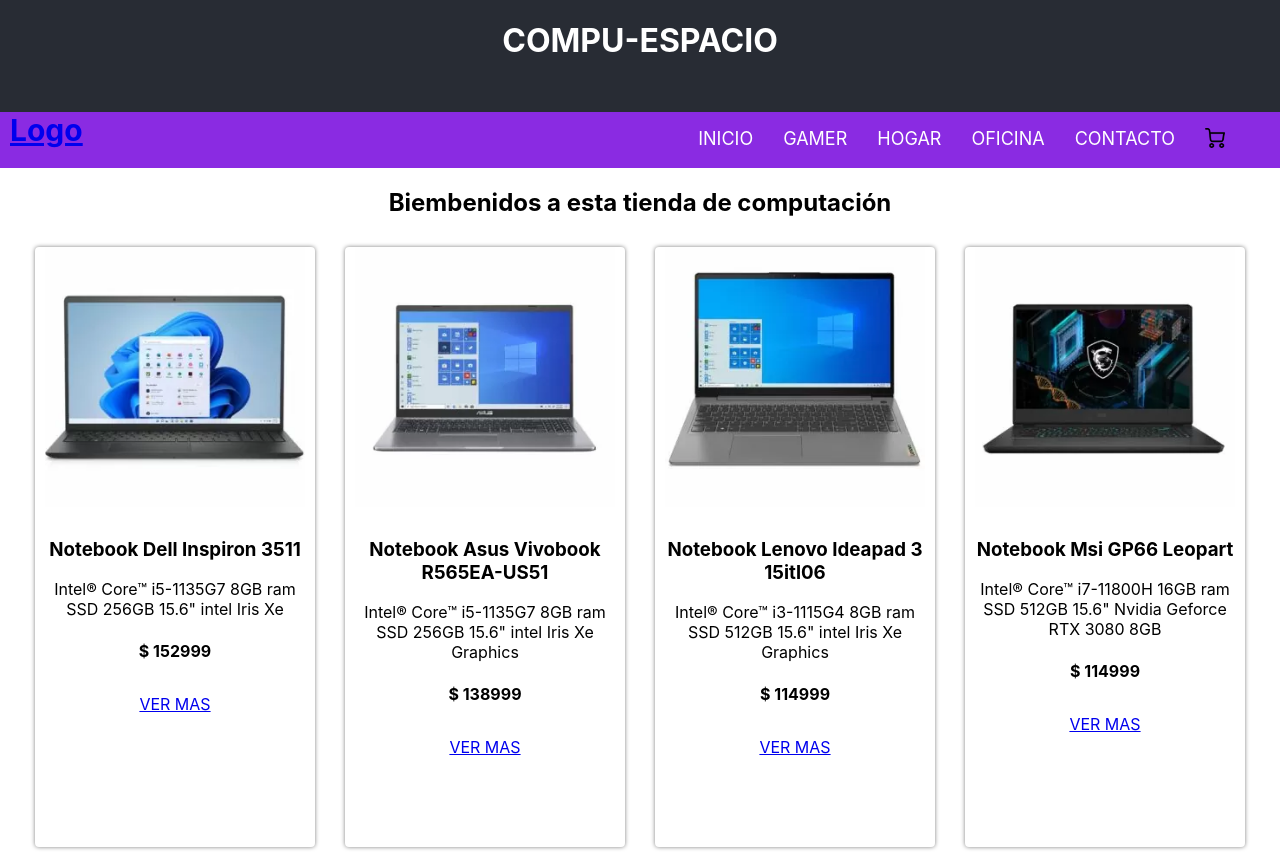
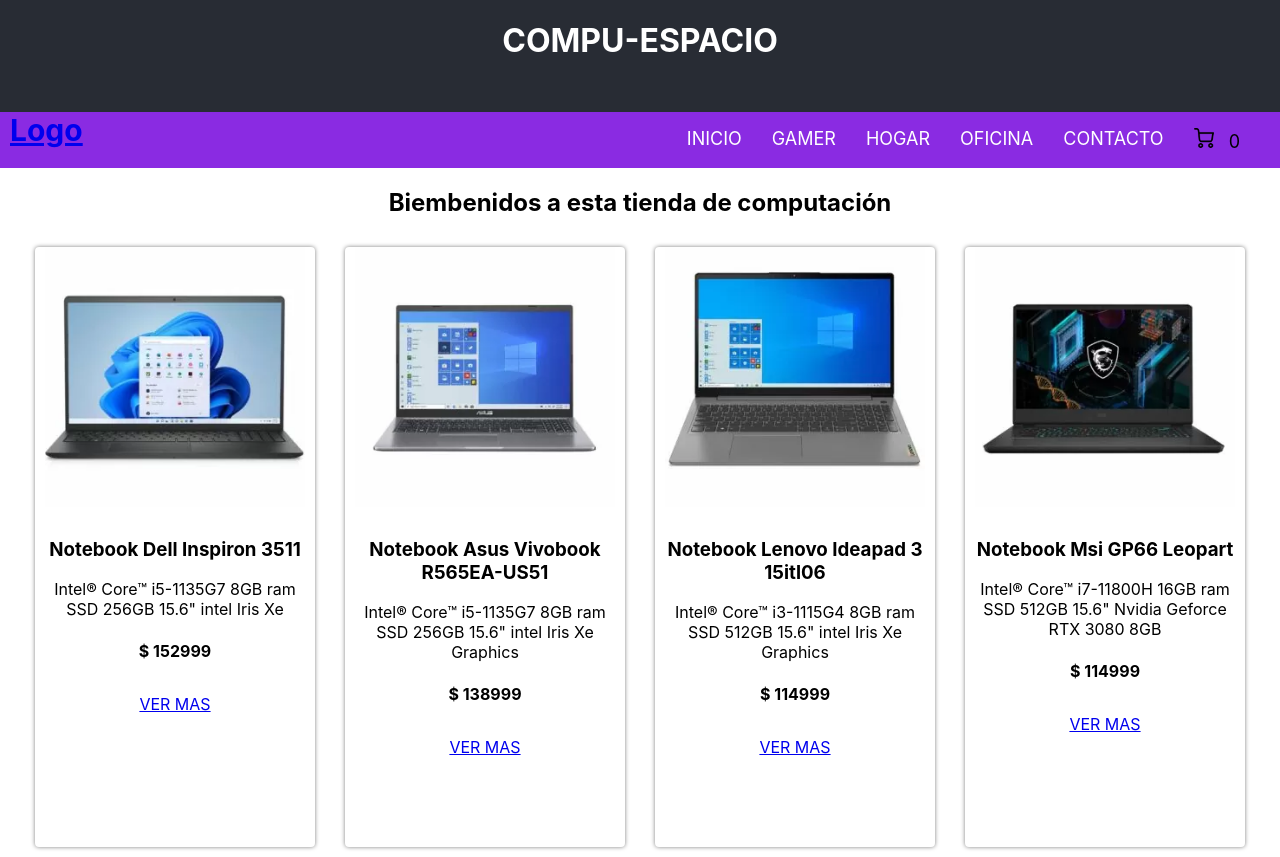
Before and after one commit to CarlosAltamiranoO/InformaticaAltamirano, a React (Create React App) app: page / in a window 1280 px wide. Built offline with nearby package versions, Linux system fonts and the light colour scheme.

Commit message:
se agrego el Context

```diff
--- a/src/App.js
+++ b/src/App.js
@@ -3,6 +3,7 @@
 import NavBar from './components/NabVar/NavBar';
 import ItemListContainer from './components/Product/ItemListContainer.jsx';
 import {BrowserRouter, Routes, Route} from "react-router-dom";
+import CartContextProvider from './context/cartContext';
 
 
 function App() {
@@ -14,6 +15,7 @@
     color: "white"
   };
   return (
+    <CartContextProvider>
       <BrowserRouter>
         <header className="App-header" style = {headerStyle}>
           <h1>COMPU-ESPACIO</h1>
@@ -26,6 +28,7 @@
         <Route path='*' element={<h2>404: Estamos experimentando dificultades tecnicas</h2>}/>
         </Routes>
       </BrowserRouter>
+    </CartContextProvider>
   );
 }
 
--- a/src/components/CartWidget/CartWidget.jsx
+++ b/src/components/CartWidget/CartWidget.jsx
@@ -1,11 +1,15 @@
 import React from 'react'
 import  icono from "./icone-de-panier-noir.png"
 import "./CartWidget.css"
+import {cartContext} from "../../context/cartContext";
+import { useContext } from 'react';
 
 function CartWidget() {
+  const {getItemQty} = useContext(cartContext);
   return (
     <>
-    <a className = "nav_link" href="#"><img src={icono} alt="carrito" /></a>
+    <a className = "nav_link" href="/"><img src={icono} alt="carrito" /></a>
+    <span>{getItemQty()}</span>
     </>
   )
 }
--- a/src/components/ItemCount/ItemCount.jsx
+++ b/src/components/ItemCount/ItemCount.jsx
@@ -3,7 +3,7 @@
 
 export default function ItemCount(props) {
     const [value, setValue] = useState({count: props.initial, stock: props.stock });
-    console.log("Valor inicail: "+props.initial+" stock: "+props.stock );
+    /* console.log("Valor inicail: "+props.initial+" stock: "+props.stock ); */
 
     function onAdd(){
         if(value.stock > 1) setValue({count: value.count + 1, stock: value.stock -1});
--- a/src/components/Product/ItemDetail.jsx
+++ b/src/components/Product/ItemDetail.jsx
@@ -1,13 +1,16 @@
-import React, {useState} from 'react'
+import React, {useContext, useState} from 'react'
 import ItemCount from '../ItemCount/ItemCount';
 import {Link} from "react-router-dom";
+import {cartContext} from "../../context/cartContext";
 
 function ItemDetail(props) {
     const [estadoCompra, setEstadoCompra] = useState(false);
+    const {addItem} = useContext(cartContext);
 
     function handleAdd(count){
-        alert(`agergaste al carrito ${count} producto/s`);
+        alert(`agergaste al carrito ${count} ${props.data.title}`);
         setEstadoCompra(true);
+        addItem(props.data, count);
     }
 
     return (
--- /dev/null
+++ b/src/context/cartContext.jsx
@@ -0,0 +1,39 @@
+import React, { useState, createContext } from "react";
+
+const cartContext = createContext();
+
+export default function CartContextProvider({children}){
+    const [cart, setCart] = useState([]);
+
+    function addItem(item, count){
+
+        const newItem = {...item, count}
+        if(isInCart(newItem.id)){
+
+            const findProd = cart.find(x => x.id === newItem.id);
+            const findProdIndex = cart.indexOf(findProd);
+            const auxArray = [...cart];
+            auxArray[findProdIndex].count += count;
+            setCart(auxArray);
+        }
+        else{
+            setCart([...cart, newItem]);
+        }
+        /* console.log("datos:",item, count ); */
+
+    }
+    function isInCart(id){
+        let found = cart.some((item) => item.id === id);
+        return found;
+    }
+    function empyCart(){
+        setCart([]);
+    }
+    function getItemQty () {
+        return cart.reduce((acc, x) => acc += x.count, 0);
+    }
+    return(
+        <cartContext.Provider value={{ cart, addItem, empyCart, getItemQty }}>{children}</cartContext.Provider>
+    )
+}
+export {cartContext}
```
Lines whose indentation alone changed are shown as unchanged.
